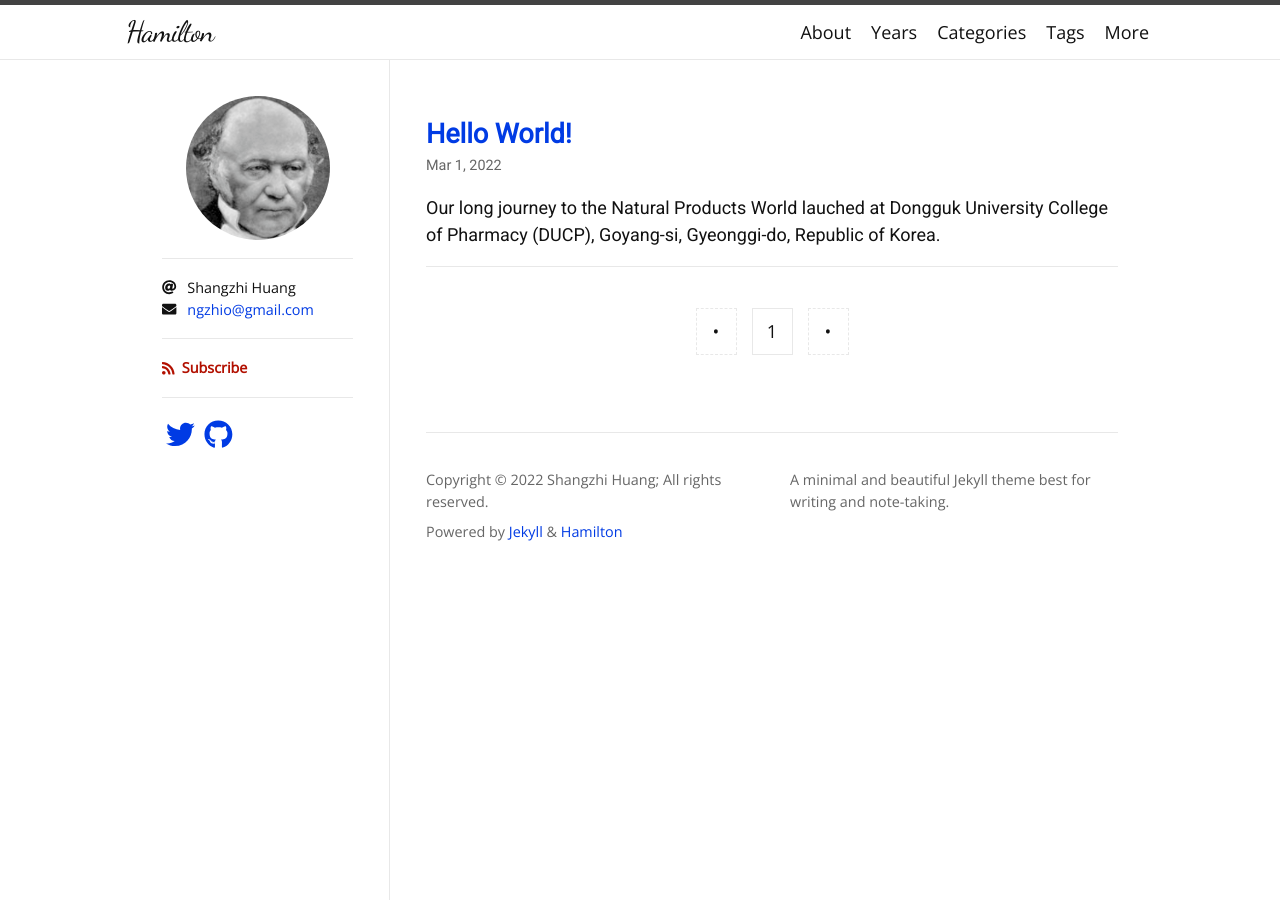
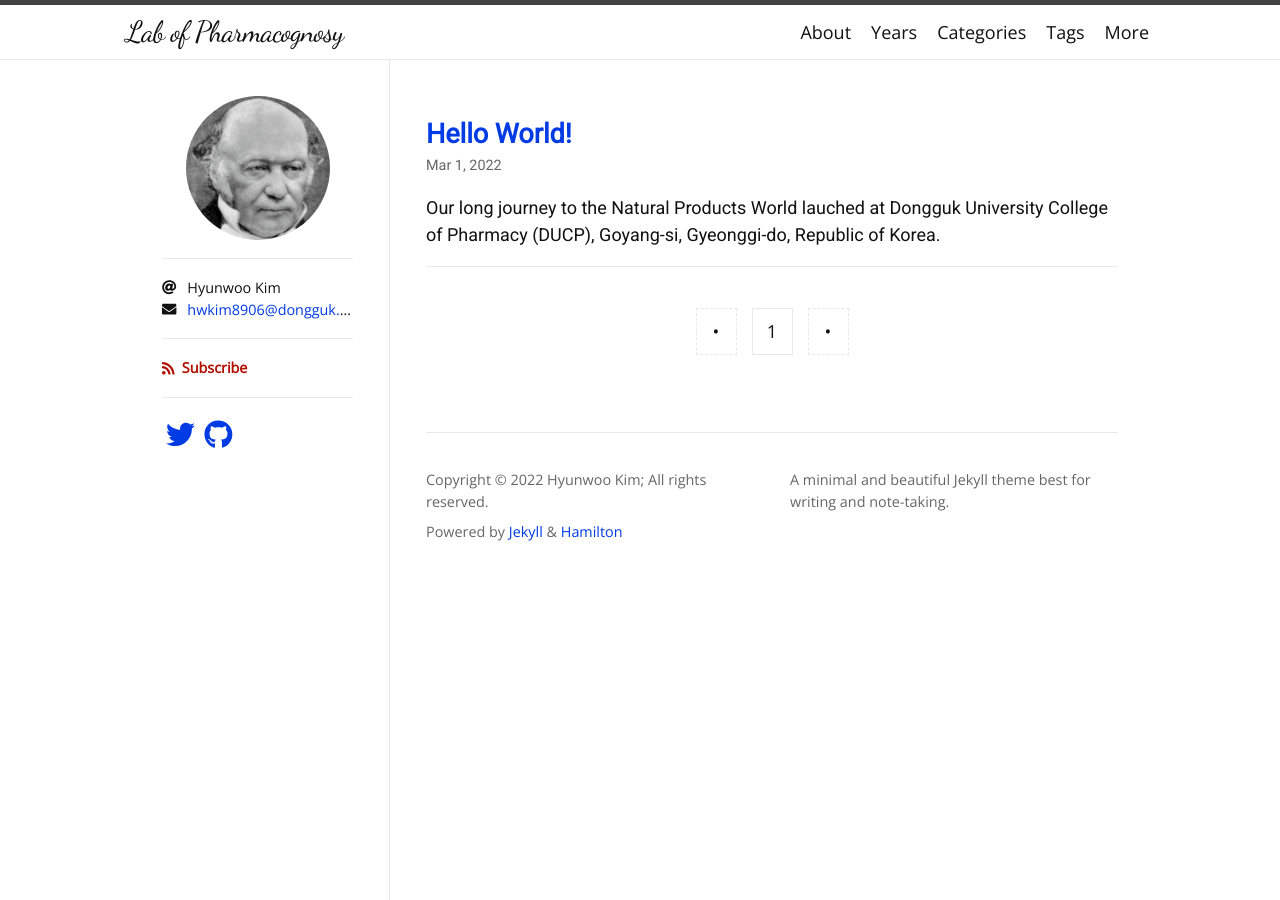
Before and after one commit to ChungmaruQ/ChungmaruQ.github.io, a Jekyll site: the page built from index.html, in a window 1280 px wide. Built offline with Jekyll 4.4.1, drawn with Linux system fonts in a browser that asks for light colours; nearby versions of some CDN libraries; some web fonts are replaced; the list of posts is cut into pages by our own code; part of the change alters nothing that is shown.

Commit message:
Update _config.yml

```diff
--- a/_config.yml
+++ b/_config.yml
@@ -1,8 +1,8 @@
-title: Hamilton
+title: Lab of Pharmacognosy
 description: A minimal and beautiful Jekyll theme best for writing and note-taking.
-author: Shangzhi Huang
+author: Hyunwoo Kim
 avatar: /logo.png
-email: ngzhio@gmail.com
+email: hwkim8906@dongguk.edu
 
 plugins:
   - jekyll-seo-tag
@@ -29,15 +29,15 @@ exclude:
 
 # Jekyll SEO Tag (Optional)
 # =========================
-twitter:
-  username: ngzhio
-  card: summary
-logo: logo.png
-social:
-  name: Shangzhi Huang
-  links:
-    - https://twitter.com/ngzhio
-    - https://www.facebook.com/ngzhio
-    - https://github.com/ngzhio
-google_site_verification: u4WXQl0Eu66rsQo2kRdCNx
-lang: en
+#twitter:
+#  username: ngzhio
+#  card: summary
+#logo: logo.png
+#social:
+#  name: Shangzhi Huang
+#  links:
+#    - https://twitter.com/ngzhio
+#    - https://www.facebook.com/ngzhio
+#    - https://github.com/ngzhio
+#google_site_verification: u4WXQl0Eu66rsQo2kRdCNx
+#lang: en
```
